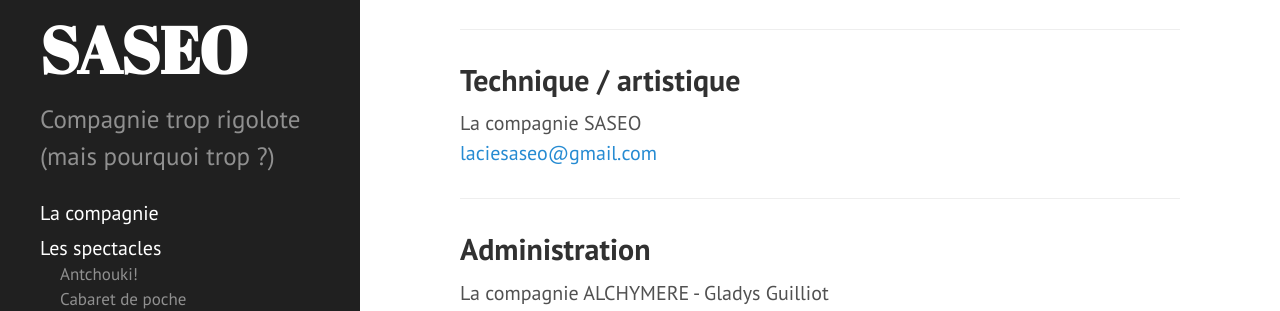
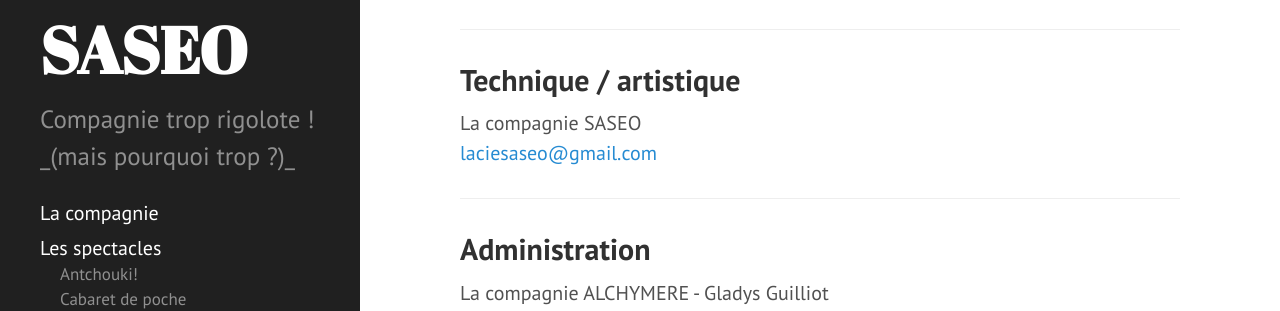
Before and after one commit to rizoom/saseo.org, a Jekyll site: the page built from contact.md, in a window 1280 px wide. Shown: the part 289-600 px from the top of the page. Built offline with Jekyll 4.4.1, drawn with Linux system fonts in a browser that asks for light colours.

```diff
--- a/_config.yml
+++ b/_config.yml
@@ -5,7 +5,7 @@ permalink:        pretty
 title:            SASEO
 tagline:          La compagnie
 description:      >
-  Compagnie trop rigolote (mais pourquoi trop ?)
+  Compagnie trop rigolote ! _(mais pourquoi trop ?)_
 url:              http://saseo.org
 baseurl:          ""
 
```
